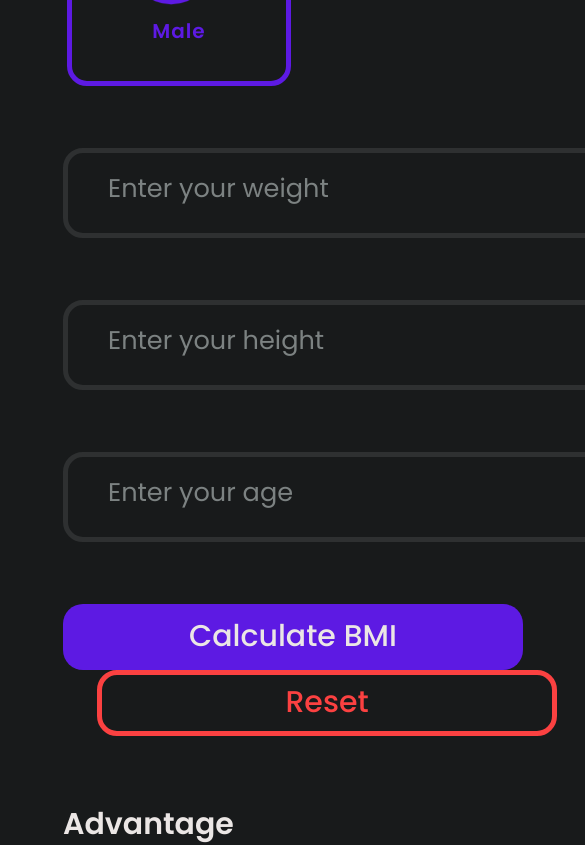
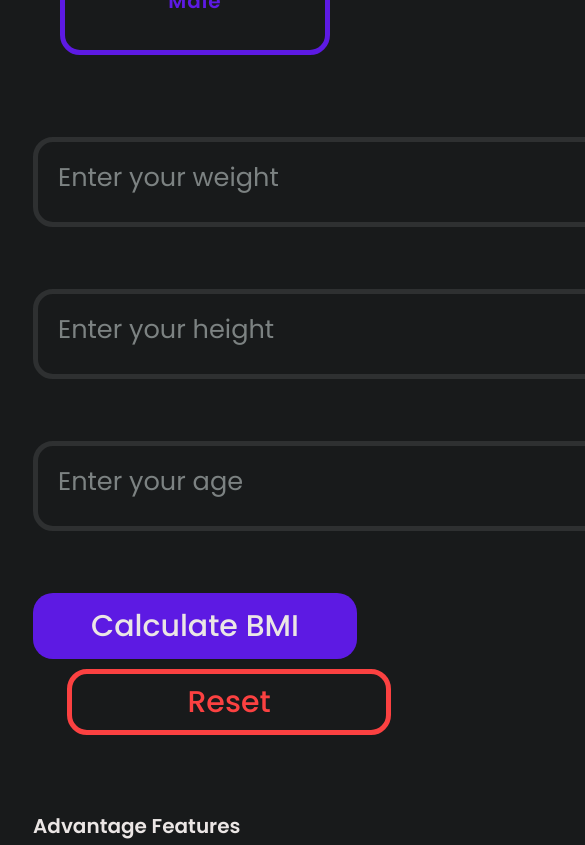
Before and after one commit to revou-fundamental-course/8-jul-24-Fahminur12, a plain HTML site: page index.html in a window 390 px wide. Shown: the part 880-1725 px from the top of the page, 585 px wide, since content can reach past the window. Drawn offline with nearby package versions, Linux system fonts and the light colour scheme.

Commit message:
update js dan css 2

```diff
--- a/css/style.css
+++ b/css/style.css
@@ -150,6 +150,7 @@ h1 {
     transition: 0.1s ease;
     z-index: 1111;
     display: flex;
+
   }
 
   .labeline {
@@ -300,3 +301,66 @@ h1 {
 #downloadbtn:hover {
     background-color: #1b1c1c;
 }
+
+@media (max-width: 1024px) {
+    .container {
+        flex-direction: column;
+        align-items: center;
+    }
+
+    .input-container {
+        margin-right: 0;
+        margin-bottom: 20px;
+    }
+
+    .submitbtn,
+    .resetbtn {
+        max-width: 100%;
+        width: 100%;
+        align-items: center;
+        margin-bottom: 10px;
+    }
+}
+
+@media (max-width: 768px) {
+    body {
+        padding-left: 25px;
+        padding-right: 25px;
+    }
+
+    .header-text1,
+    .header-text2 {
+        font-size: 24px;
+    }
+
+    .input-container {
+        width: 100%;
+        margin-right: 0;
+    }
+
+    .input5 {
+        width: calc(100% - 40px);
+    }
+
+    .labeline {
+        padding: 0 15px;
+        margin: 0 10px;
+    }
+
+    .submitbtn,
+    .resetbtn {
+        max-width: 100%;
+        width: 100%;
+    }
+}
+
+@media (max-width: 480px) {
+    .header-text1,
+    .header-text2 {
+        font-size: 20px;
+    }
+
+    .input5 {
+        width: calc(100% - 10px);
+    }
+}
--- a/js/script.js
+++ b/js/script.js
@@ -123,4 +123,4 @@ document.addEventListener('DOMContentLoaded', function () {
     }
 
 
-});
+})
```
